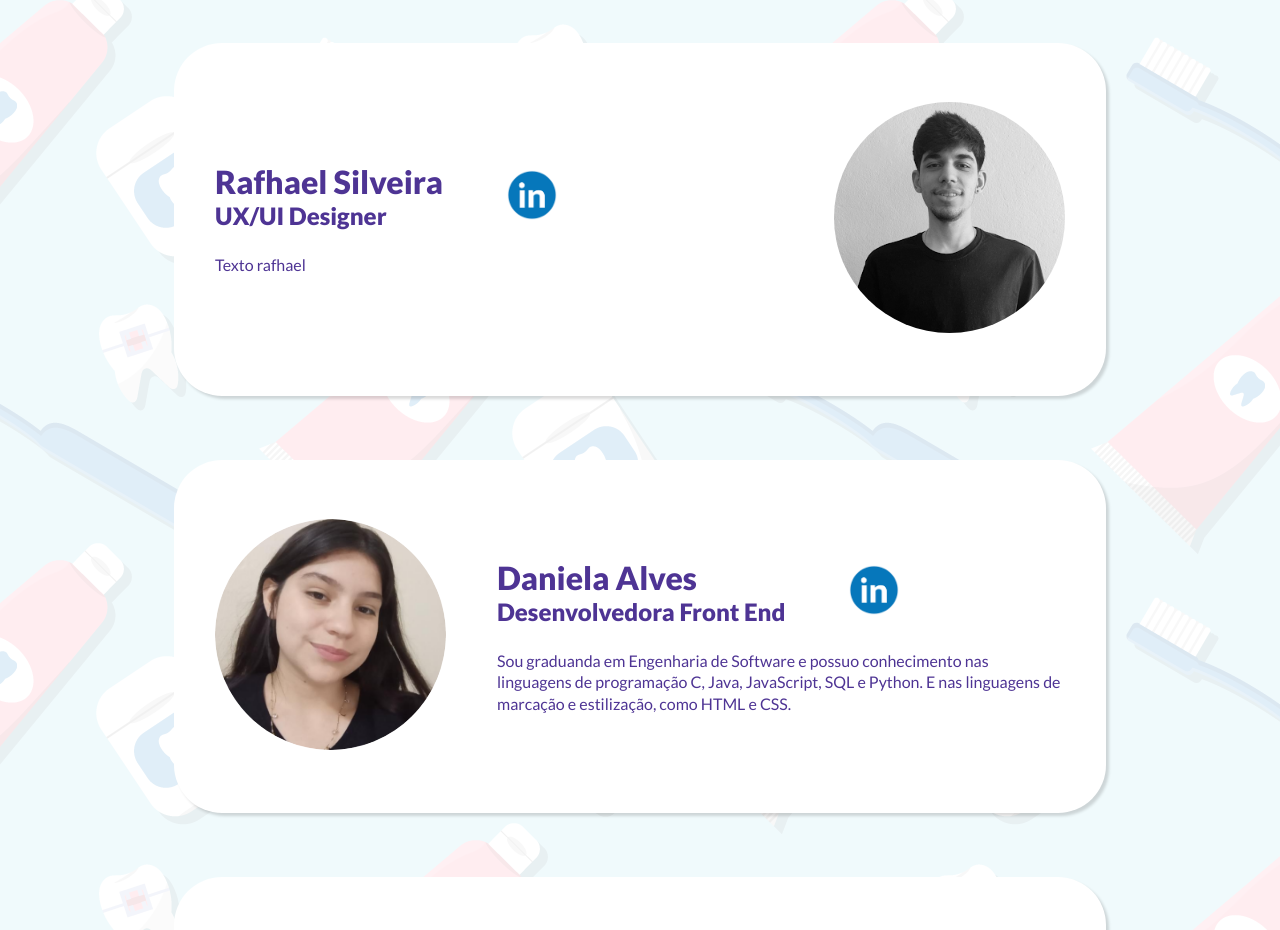
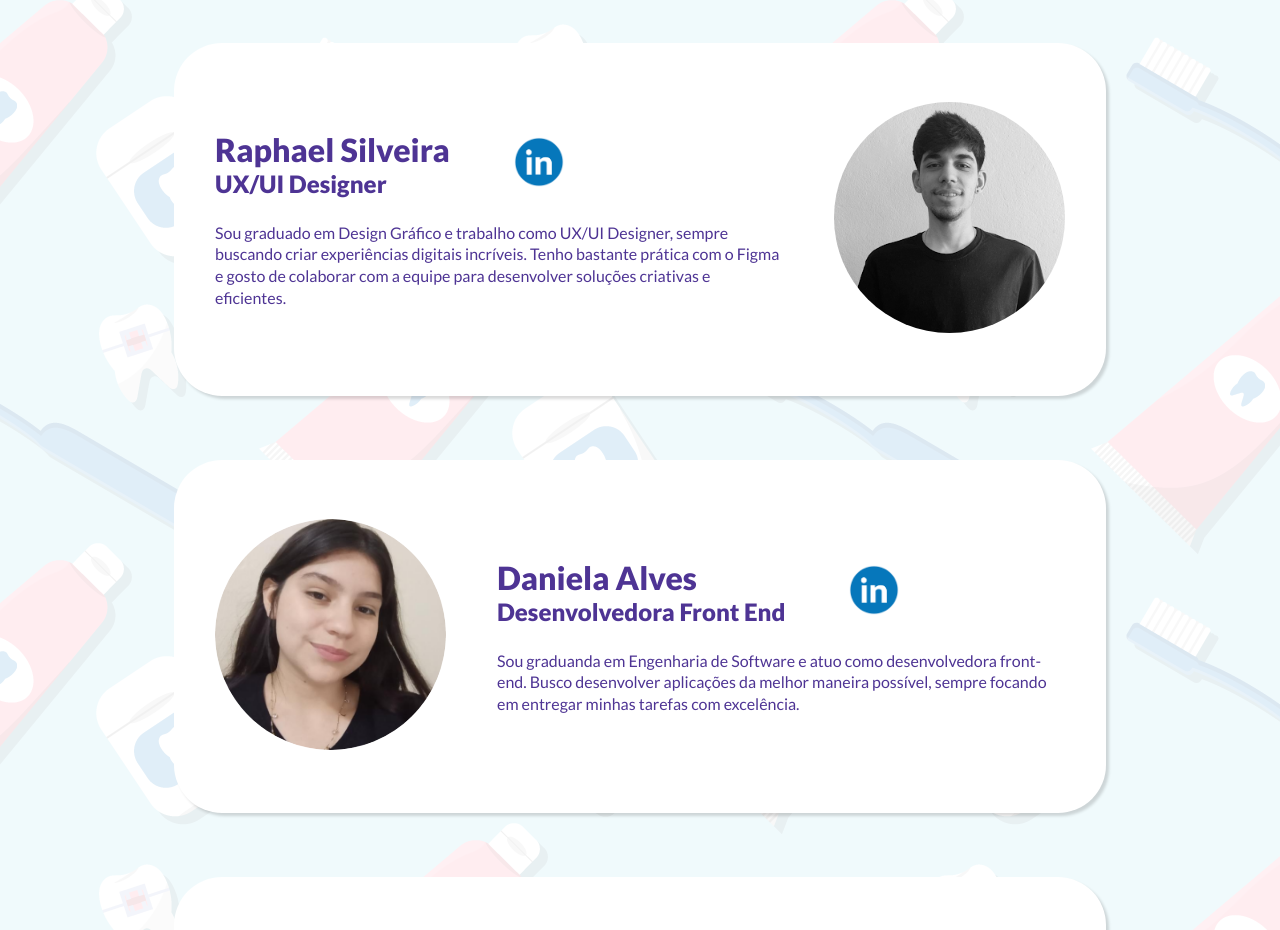
Before and after one commit to squadroxo/squad-roxo-pastel, a React (Vite) app: page / in a window 1280 px wide. Shown: the part 4580-5510 px from the top of the page. Built offline with nearby package versions, Linux system fonts and the light colour scheme.

Commit message:
feat: adicionando descricao raphael

```diff
--- a/src/components/SquadSection/infos.ts
+++ b/src/components/SquadSection/infos.ts
@@ -40,12 +40,12 @@ const data = [
   },
   {
     id: uuidv4(),
-    nomeMembro:"Rafhael Silveira",
-    funcao: "UX/UI Designer",
-    LinkLinkedin: "link",
+    nomeMembro:"Raphael Silveira",
+    funcao:"UX/UI Designer",
+    linkLinkedin:"https://www.linkedin.com/in/raphaelmagsil/",
     foto:"devs/raphael-ux.png",
-    sobreMembro:"Texto rafhael",
-    primario:false
+    sobreMembro:"Sou graduado em Design Gráfico e trabalho como UX/UI Designer, sempre buscando criar experiências digitais incríveis. Tenho bastante prática com o Figma e gosto de colaborar com a equipe para desenvolver soluções criativas e eficientes.",
+    primario: false
   },
   {
     id: uuidv4(),
@@ -53,7 +53,7 @@ const data = [
     funcao: "Desenvolvedora Front End",
     linkLinkedin: "https://www.linkedin.com/in/daniela-dos-santos-alves/",
     foto: "devs/dani-dev.png",
-    sobreMembro: "Sou graduanda em Engenharia de Software e possuo conhecimento nas linguagens de programação C, Java, JavaScript, SQL e Python. E nas linguagens de marcação e estilização, como HTML e CSS.",
+    sobreMembro: "Sou graduanda em Engenharia de Software e atuo como desenvolvedora front-end. Busco desenvolver aplicações da melhor maneira possível, sempre focando em entregar minhas tarefas com excelência.",
     primario: true
   },
   {
```
